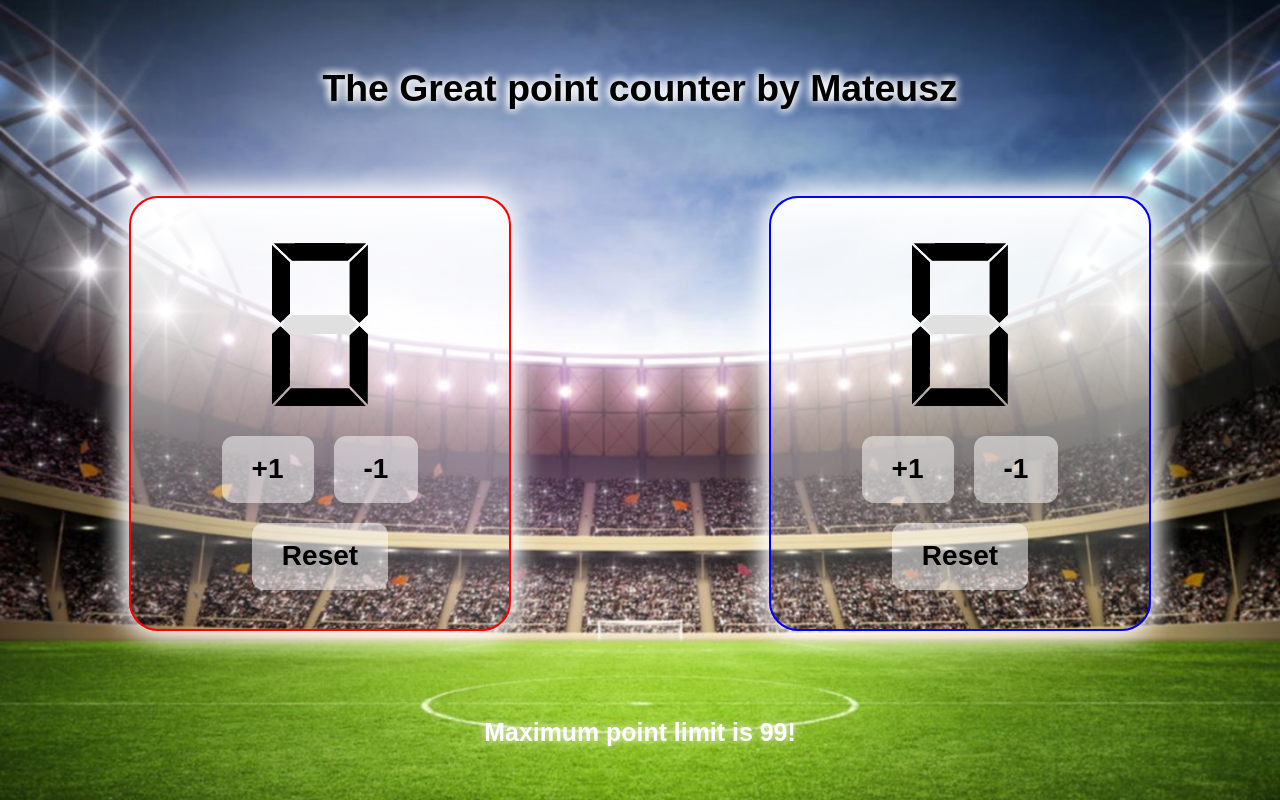
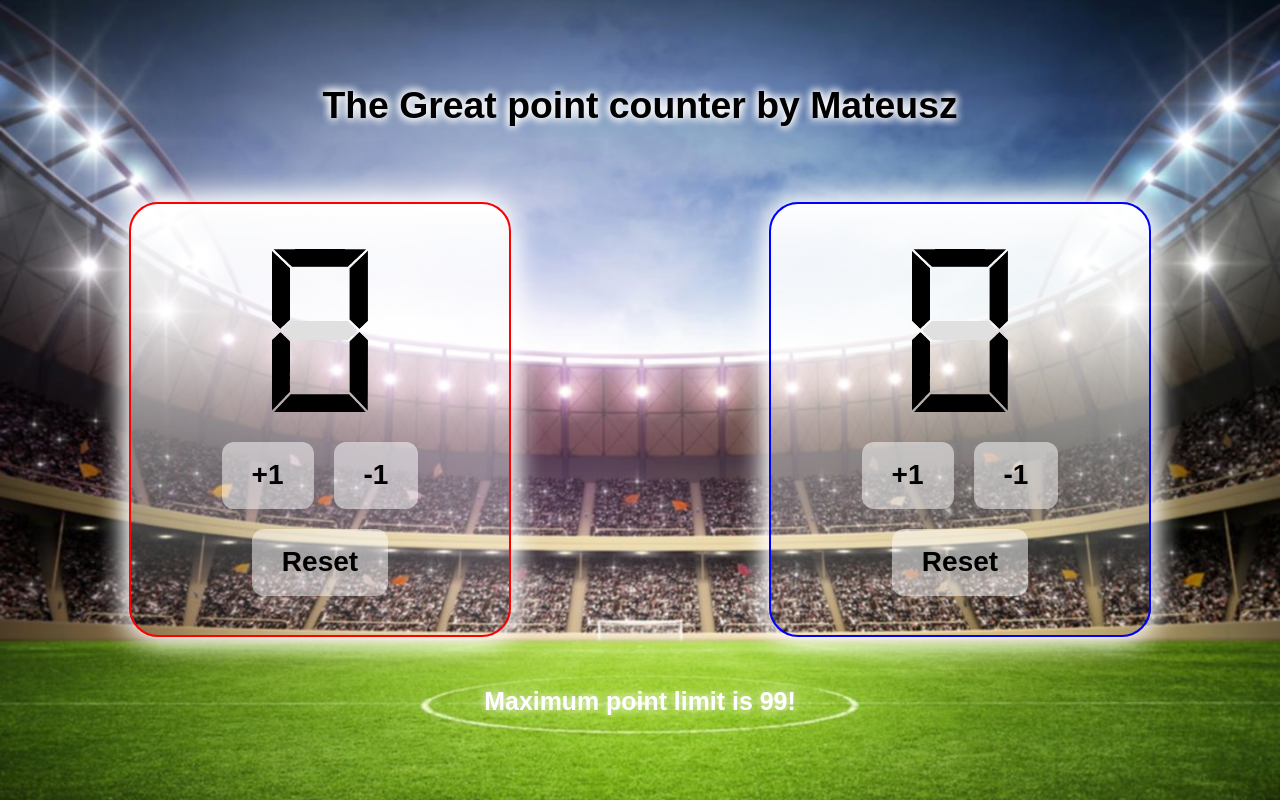
Before and after one commit to matswat/The-Great-point-counter, a plain HTML site: page index.html in a window 1280 px wide. Drawn offline with Linux system fonts and the light colour scheme.

Commit message:
ver.1,5
poprawione marginesy headera i footera

```diff
--- a/index.html
+++ b/index.html
@@ -250,6 +250,7 @@
 			#header {
 				clear: both;
 				text-align: center;
+
 			}
 
 			#left {
@@ -270,10 +271,11 @@
 	</head>
 
 	<body>
+
 		<div class="content">
 			<div class="inner_placer">
 				<div>
-					<div id="header"><h1><p>&nbsp</p>The Great point counter by Mateusz<p>&nbsp</p><p>&nbsp</p></h1></div>
+					<div id="header"><h1>The Great point counter by Mateusz</h1></div>
 					<div id="left">
 						<div id="player1">
 							<p id="pointsplayer1"><img src='0.png'></p>
@@ -290,7 +292,7 @@
 					</div>
 					<div id="footer">
 						<h1 class="warning" id="warning"></h1>
-						<h1 class="warning" id="warning_small" style="color:white; text-shadow:0 0 10px white;"><p>&nbsp</p><p>&nbsp</p><p>&nbsp</p><p id="max_points">Maximum point limit is ...</p><p>&nbsp</p></h1>
+						<h1 class="warning" id="warning_small" style="color:white; text-shadow:0 0 10px white;"><p id="max_points">Maximum point limit is ...</p></h1>
 					</div>
 				</div>
 			</div>
@@ -301,6 +303,7 @@
 	<script>
 		document.getElementById("max_points").innerHTML = point_limit_warning_text;
 
+		<!--border radius and border padding-->
 		var div_player_radius = (height*25)/685;
 		var div_player_radius_style = "border-radius:"+div_player_radius+"px;";
 		document.getElementById("player1").style.cssText+=div_player_radius_style;
@@ -309,17 +312,7 @@
 		document.getElementById("player1").style.cssText+=div_player_padding_style;
 		document.getElementById("player2").style.cssText+=div_player_padding_style;
 
-		/* Left for debugging
-		var div_player_height = (height*430)/685;
-		var div_player_height_style = "height:"+div_player_height+"px;";
-		document.getElementById("player1").style.cssText+=div_player_height_style;
-		document.getElementById("player2").style.cssText+=div_player_height_style;
-		var div_player_top = (height*90)/685;
-		var div_player_top_style = "top:"+div_player_top+"px;";
-		document.getElementById("player1").style.cssText+=div_player_top_style;
-		document.getElementById("player2").style.cssText+=div_player_top_style;
-		*/
-
+		<!--button paddings-->
 		var button_padding_1 = (height*15)/685;
 		var button_padding_2 = (width*30)/1280;
 		var button_padding_style = "padding:"+button_padding_1+"px "+button_padding_2+"px;";
@@ -331,6 +324,7 @@
 		}
 		change_style_button_padding();
 
+		<!--button font size-->
 		var button_font_size = (height*18)/685;
 		var button_font_size_style = "font-size:"+button_font_size+"pt;";
 		function change_style_button_font_size() {
@@ -341,6 +335,7 @@
 		}
 		change_style_button_font_size();
 
+		<!--header font size-->
 		var h1_font_size = (height*24)/685;
 		var h1_font_size_style = "font-size:"+h1_font_size+"pt;";
 		function change_style_h1_font_size() {
@@ -351,9 +346,14 @@
 		}
 		change_style_h1_font_size();
 
+		<!--footer font size-->
 		var warning_small_font_size = (height*16)/685;
 		var warning_small_font_size_style = "font-size:"+warning_small_font_size+"pt;";
 		document.getElementById("warning_small").style.cssText+=warning_small_font_size_style;
 
+		<!--header and footer margins-->
+		document.getElementById("header").style.cssText+="padding-bottom:"+h1_font_size*2+"pt;";
+		document.getElementById("footer").style.cssText+="padding-top:"+warning_small_font_size*2+"pt;";
+
 	</script>
 </html>
```
